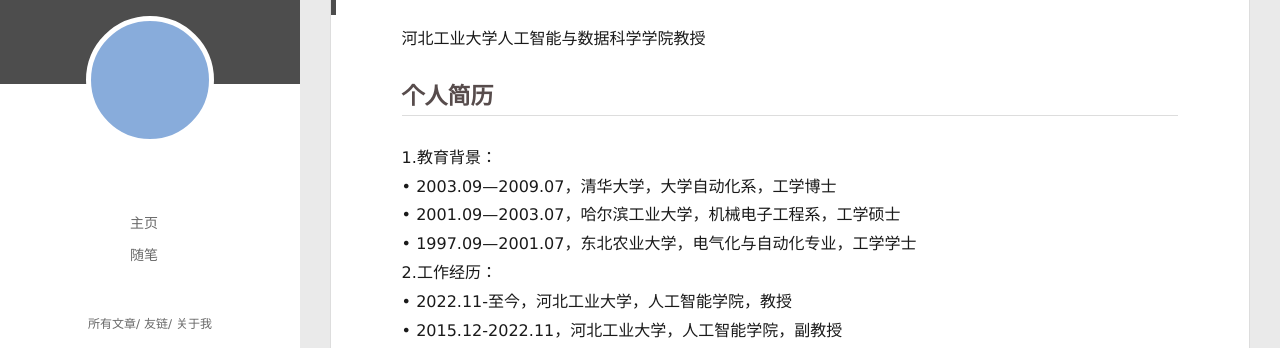
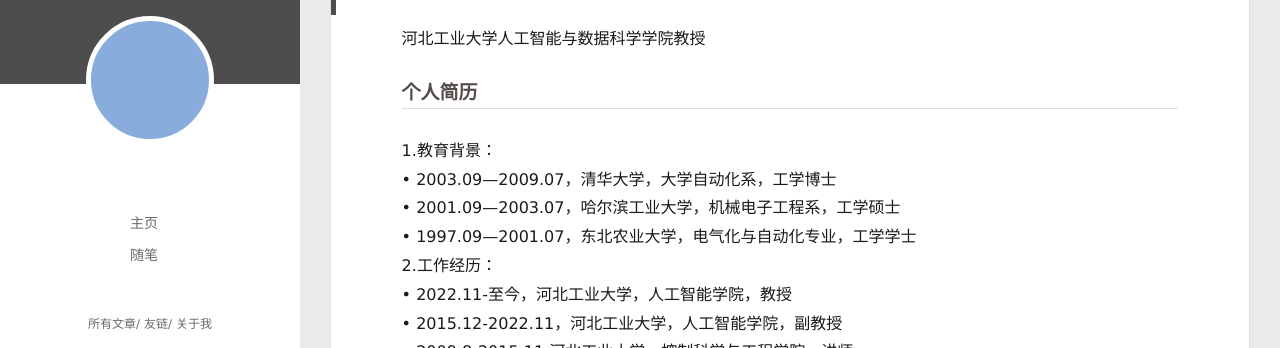
Before and after one commit to Hchenyuuu/Liukun.cn.github.io, a plain HTML site: page 2024/06/15/hello-world/index.html in a window 1280 px wide. Shown: the part 96-444 px from the top of the page. Drawn offline with Linux system fonts and the light colour scheme; files that its build step writes are made by us from their sources; no server answers; files whose address does not match are found by name.

Commit message:
Site updated: 2024-06-16 16:01:49

```diff
--- a/2024/06/15/hello-world/index.html
+++ b/2024/06/15/hello-world/index.html
@@ -16,7 +16,7 @@
 <meta property="og:description" content="河北工业大学人工智能与数据科学学院教授 个人简历1.教育背景：•	2003.09—2009.07，清华大学，大学自动化系，工学博士•	2001.09—2003.07，哈尔滨工业大学，机械电子工程系，工学硕士•	1997.09—2001.07，东北农业大学，电气化与自动化专业，工学学士2.工作经历：•	2022.11-至今，河北工业大学，人工智能学院，教授•	2015.12-2022.11，河北工业">
 <meta property="og:locale" content="zh_CN">
 <meta property="article:published_time" content="2024-06-15T01:37:53.499Z">
-<meta property="article:modified_time" content="2024-06-16T07:59:52.302Z">
+<meta property="article:modified_time" content="2024-06-16T08:01:42.645Z">
 <meta property="article:author" content="Liu kun">
 <meta name="twitter:card" content="summary">
 
@@ -175,7 +175,7 @@
     <div class="article-entry" itemprop="articleBody">
 
         <p>河北工业大学人工智能与数据科学学院教授</p>
-<h2 id="个人简历"><a href="#个人简历" class="headerlink" title="个人简历"></a>个人简历</h2><p>1.教育背景：<br>•	2003.09—2009.07，清华大学，大学自动化系，工学博士<br>•	2001.09—2003.07，哈尔滨工业大学，机械电子工程系，工学硕士<br>•	1997.09—2001.07，东北农业大学，电气化与自动化专业，工学学士<br>2.工作经历：<br>•	2022.11-至今，河北工业大学，人工智能学院，教授<br>•	2015.12-2022.11，河北工业大学，人工智能学院，副教授<br>•	2009.8-2015.11 河北工业大学，控制科学与工程学院，讲师</p>
+<h3 id="个人简历"><a href="#个人简历" class="headerlink" title="个人简历"></a>个人简历</h3><p>1.教育背景：<br>•	2003.09—2009.07，清华大学，大学自动化系，工学博士<br>•	2001.09—2003.07，哈尔滨工业大学，机械电子工程系，工学硕士<br>•	1997.09—2001.07，东北农业大学，电气化与自动化专业，工学学士<br>2.工作经历：<br>•	2022.11-至今，河北工业大学，人工智能学院，教授<br>•	2015.12-2022.11，河北工业大学，人工智能学院，副教授<br>•	2009.8-2015.11 河北工业大学，控制科学与工程学院，讲师</p>
 <h3 id="Create-a-new-post"><a href="#Create-a-new-post" class="headerlink" title="Create a new post"></a>Create a new post</h3><figure class="highlight bash"><table><tr><td class="gutter"><pre><span class="line">1</span><br></pre></td><td class="code"><pre><span class="line">$ hexo new <span class="string">&quot;My New Post&quot;</span></span><br></pre></td></tr></table></figure>
 
 <p>More info: <a target="_blank" rel="noopener" href="https://hexo.io/docs/writing.html">Writing</a></p>
```
Also changed, not shown: index.html (+1 -1 lines).
